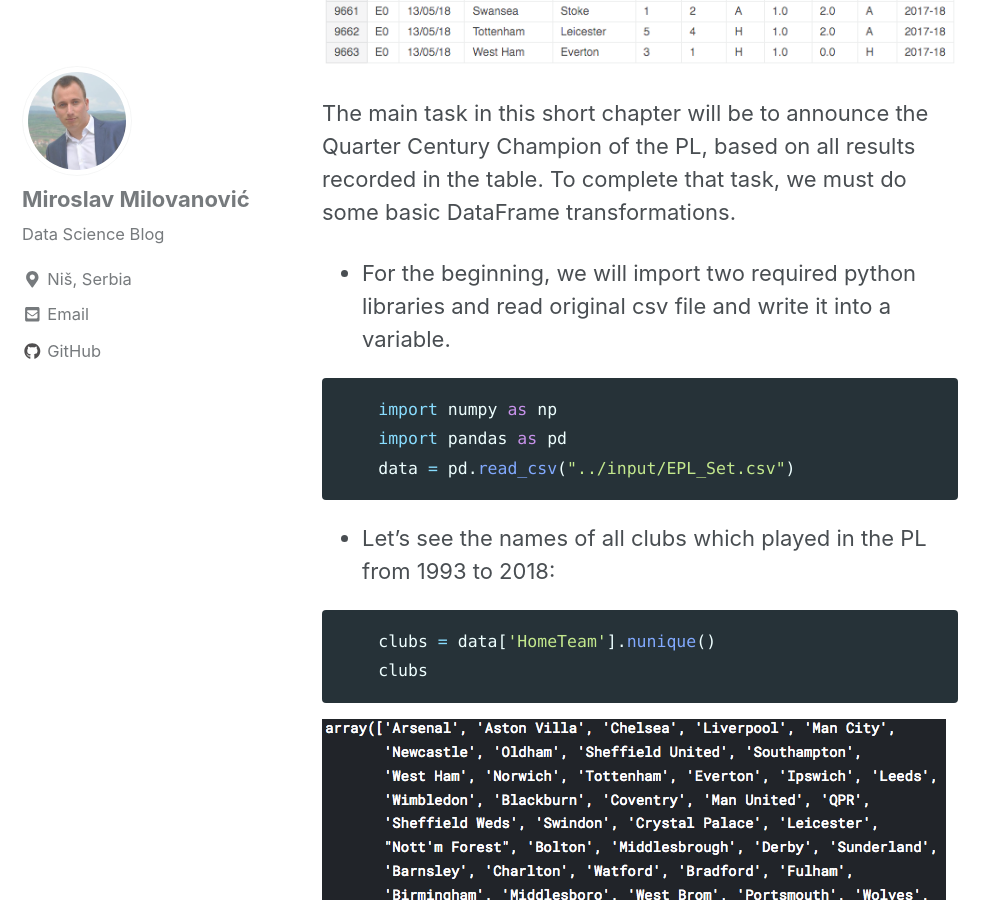
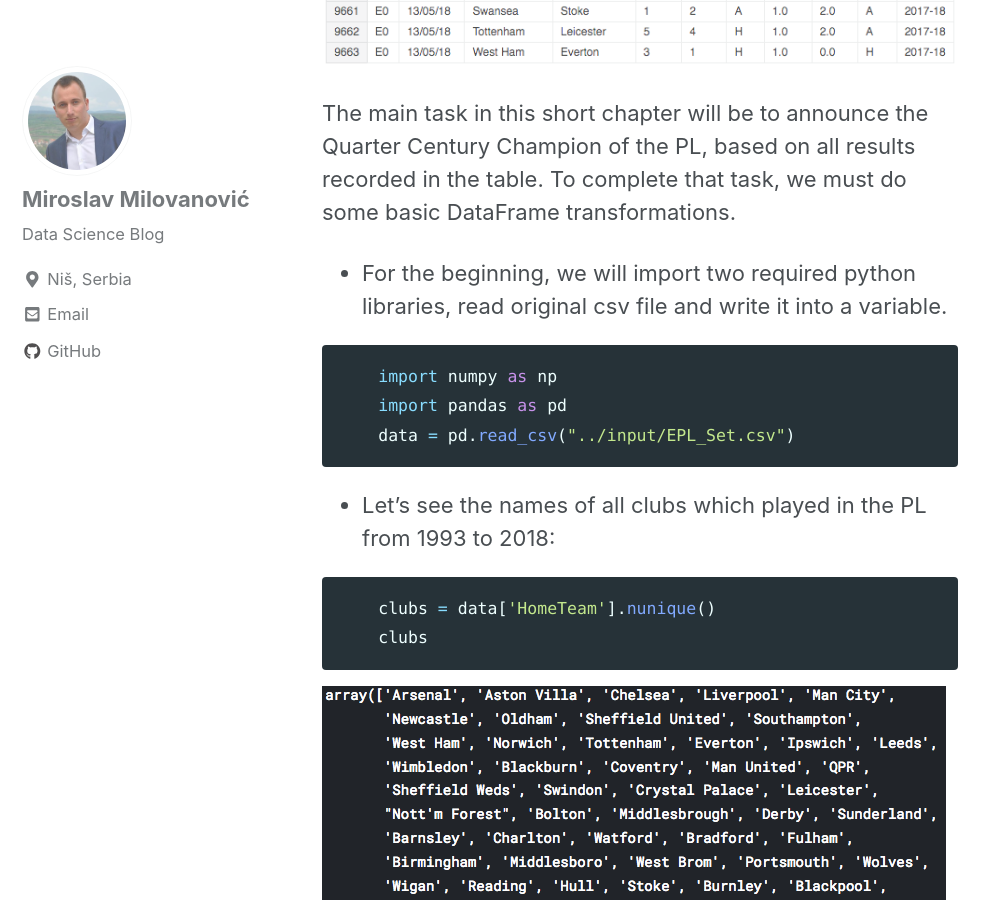
Before and after one commit to mmilovanovic87/mmilovanovic87.github.io, a Jekyll site: the page built from _posts/2019-02-15-PremierLeagueHistoryAnalysis.md, in a window 1280 px wide and 900 px high, scrolled down 1350 px. Shown: the whole window, without its empty margins (0-998 px from the left). Built offline with Jekyll 4.4.1, drawn with Linux system fonts in a browser that asks for light colours; cached includes are drawn as plain includes; nearby versions of some CDN libraries.

Commit message:
Premier League 1.6

````diff
--- a/_posts/2019-02-15-PremierLeagueHistoryAnalysis.md
+++ b/_posts/2019-02-15-PremierLeagueHistoryAnalysis.md
@@ -14,7 +14,7 @@ In this chapter, some elemental PANDAS data analysis will be performed, when we
 
 The main task in this short chapter will be to announce the Quarter Century Champion of the PL, based on all results recorded in the table. To complete that task, we must do some basic DataFrame transformations.
 
-* For the beginning, we will import two required python libraries and read original csv file and write it into a variable.
+* For the beginning, we will import two required python libraries, read original csv file and write it into a variable.
 
 ```python
     import numpy as np
````
Also changed, not shown: images/3 PremierLeague/GamesSummary.png.
